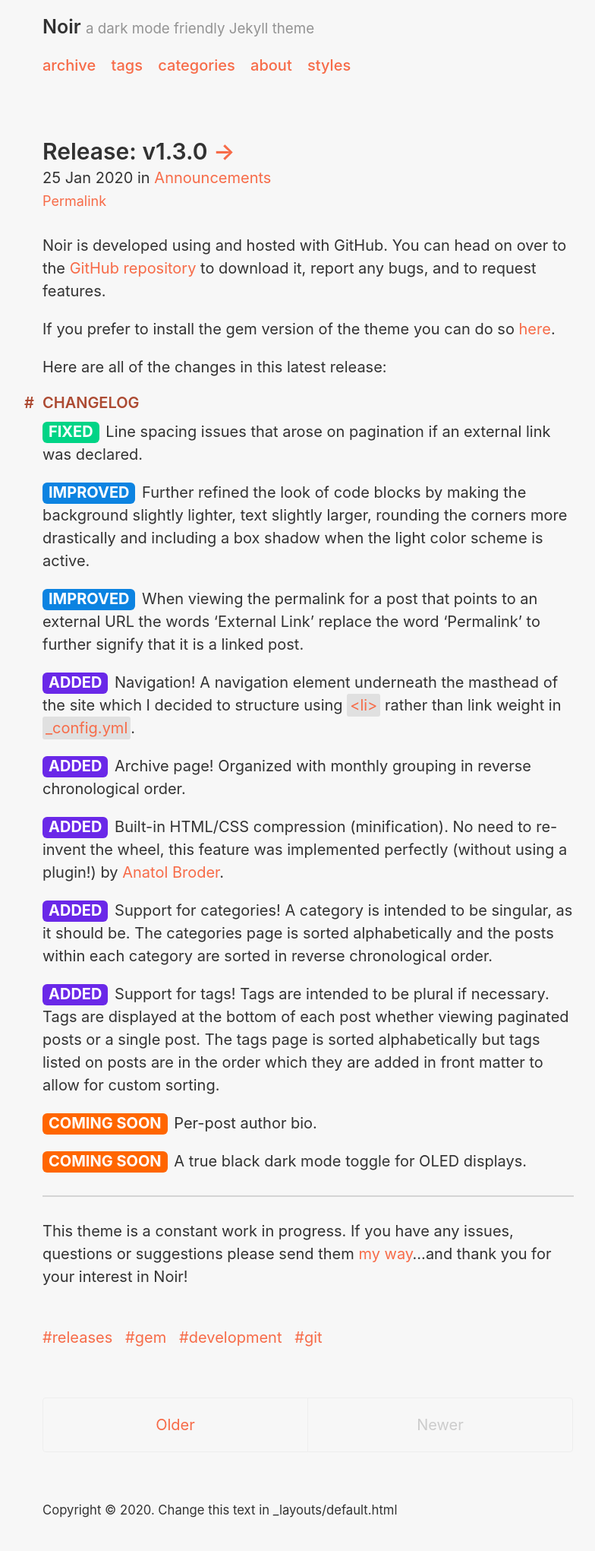
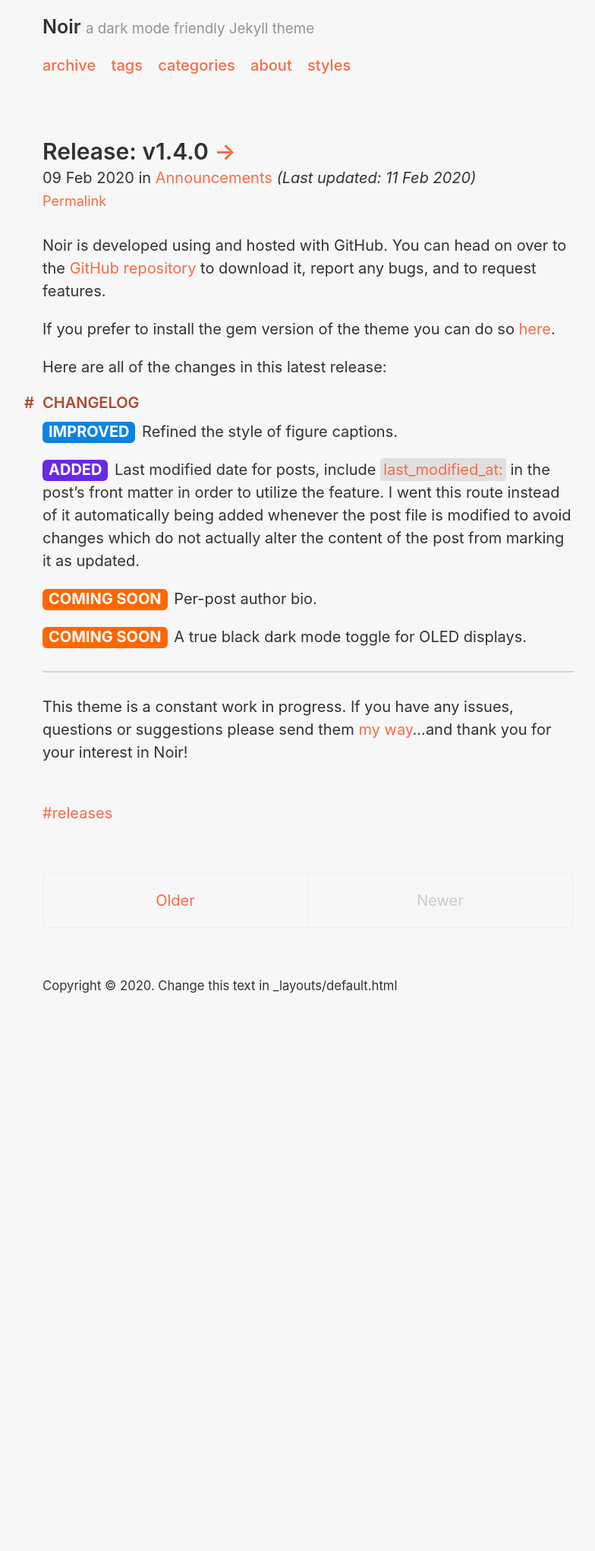
Before and after one commit to essentialenemy/noir, a Jekyll site: the page built from index.html, in a window 1280 px wide. Shown: the whole page at 76% size, without its empty margins (234-1018 px from the left). Built offline with Jekyll 4.4.1, drawn with Linux system fonts in a browser that asks for light colours; the list of posts is cut into pages by our own code; after the commit the page ends 1351 px from its top, so only the background shows below that.

Commit message:
Updates for v1.4.0
Refined the style of figure captions.

Added an optional last modified date for posts.

```diff
--- a/_layouts/post.html
+++ b/_layouts/post.html
@@ -21,6 +21,9 @@
   in <a href="{{site.baseurl}}/categories/#{{category|slugize}}">{{category}}</a>
   {% unless forloop.last %}&nbsp;{% endunless %}
   {% endfor %}
+  {%- if page.last_modified_at -%}
+  <i>(Last updated: {{ page.last_modified_at | date_to_string }})</i>
+  {%- endif -%}
   </time>{% if page.link %}<span class="external-link">External Link</span>{% endif %}
 
   {{ content | smartify }}
--- a/_posts/2020-01-25-release-v-1-3-0.md
+++ /dev/null
@@ -1,47 +0,0 @@
----
-layout: post
-title: "Release: v1.3.0"
-date: 2020-01-25 1:45:30
-categories: [Announcements]
-tags: [releases, gem, development, git]
-link: https://github.com/essentialenemy/noir/releases
----
-
-Noir is developed using and hosted with GitHub. You can head on over to the [GitHub repository]({{ site.github.repo }}) to download it, report any bugs, and to request features.
-
-If you prefer to install the gem version of the theme you can do so [here](https://rubygems.org/gems/noir-for-jekyll).
-
-Here are all of the changes in this latest release:
-
-#### CHANGELOG
-
-<span class="fixed">FIXED</span> Line spacing issues that arose on pagination if an external link was declared.
-
-<span class="improved">IMPROVED</span> Further refined the look of code blocks by making the background slightly lighter, text slightly larger,
-rounding the corners more drastically and including a box shadow when the light color scheme is active.
-
-<span class="improved">IMPROVED</span> When viewing the permalink for a post that points to an external URL the words
-'External Link' replace the word 'Permalink' to further signify that it is a linked post.
-
-<span class="added">ADDED</span> Navigation! A navigation element underneath the masthead of the site which I decided to structure using `<li>`
-rather than link weight in `_config.yml`.
-
-<span class="added">ADDED</span> Archive page! Organized with monthly grouping in reverse chronological order.
-
-<span class="added">ADDED</span> Built-in HTML/CSS compression (minification). No need to re-invent the wheel, this feature
-was implemented perfectly (without using a plugin!) by [Anatol Broder](http://jch.penibelst.de/).
-
-<span class="added">ADDED</span> Support for categories! A category is intended to be singular, as it should be. The categories page is sorted
-alphabetically and the posts within each category are sorted in reverse chronological order.
-
-<span class="added">ADDED</span> Support for tags! Tags are intended to be plural if necessary. Tags are displayed at the bottom of each post
-whether viewing paginated posts or a single post. The tags page is sorted alphabetically but tags listed on posts are
-in the order which they are added in front matter to allow for custom sorting.
-
-<span class="soon">COMING SOON</span> Per-post author bio.
-
-<span class="soon">COMING SOON</span> A true black dark mode toggle for OLED displays.
-
----
-
-This theme is a constant work in progress. If you have any issues, questions or suggestions please send them [my way](https://github.com/essentialenemy)...and thank you for your interest in Noir!
--- /dev/null
+++ b/_posts/2020-02-09-release-v-1-4-0.md
@@ -0,0 +1,30 @@
+---
+layout: post
+title: "Release: v1.4.0"
+date: 2020-02-09 12:30:45
+categories: [Announcements]
+tags: [releases]
+link: https://github.com/essentialenemy/noir/releases
+last_modified_at: 2020-02-11
+---
+
+Noir is developed using and hosted with GitHub. You can head on over to the [GitHub repository]({{ site.github.repo }}) to download it, report any bugs, and to request features.
+
+If you prefer to install the gem version of the theme you can do so [here](https://rubygems.org/gems/noir-for-jekyll).
+
+Here are all of the changes in this latest release:
+
+#### CHANGELOG
+
+<span class="improved">IMPROVED</span> Refined the style of figure captions.
+
+<span class="added">ADDED</span> Last modified date for posts, include `last_modified_at:` in the post's front matter in order to utilize the feature. I went this route instead
+of it automatically being added whenever the post file is modified to avoid changes which do not actually alter the content of the post from marking it as updated.
+
+<span class="soon">COMING SOON</span> Per-post author bio.
+
+<span class="soon">COMING SOON</span> A true black dark mode toggle for OLED displays.
+
+---
+
+This theme is a constant work in progress. If you have any issues, questions or suggestions please send them [my way](https://github.com/essentialenemy)...and thank you for your interest in Noir!
--- a/_sass/_posts.scss
+++ b/_sass/_posts.scss
@@ -15,8 +15,9 @@
     }
     figcaption {
         color: #878787;
-        margin-top: 1.3em;
+        margin-top: 0.3em;
         font-size:  0.8em;
+		text-align: center
     }
     &.screenshot {
         margin-left:    0;
--- a/index.html
+++ b/index.html
@@ -20,6 +20,10 @@
     in <a href="{{site.baseurl}}/categories/#{{category|slugize}}">{{category}}</a>
     {% unless forloop.last %}&nbsp;{% endunless %}
     {% endfor %}
+
+    {%- if post.last_modified_at -%}
+    <i>(Last updated: {{ post.last_modified_at | date_to_string }})</i>
+    {%- endif -%}
     </time>
 
 <span class="permalink">
```
Also changed, not shown: _posts/2008-12-06-whats-jekyll.md (+4 -2 lines), _posts/2020-01-20-release-v-1-2-0.md (deleted, +0 -86 lines), styles.md (+5 -0 lines), assets/test.png (added), noir-for-jekyll.gemspec. Lines whose indentation alone changed are shown as unchanged.
